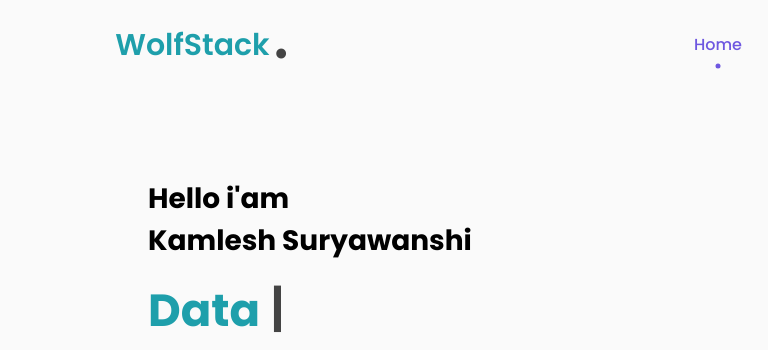
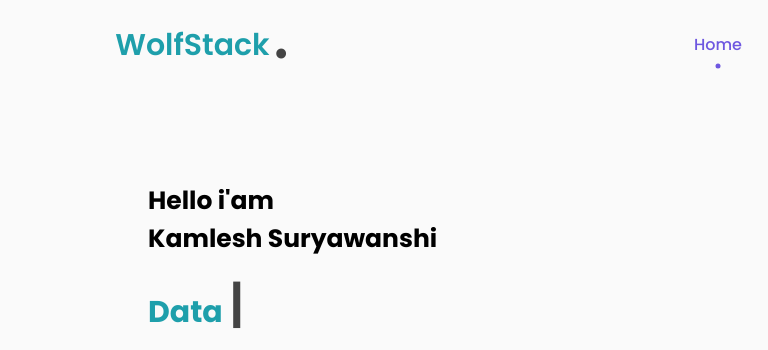
Before and after one commit to Raj12799/Portfolio, a plain HTML site: page index.html in a window 1280 px wide. Shown: the top 350 px of the page, 0-768 px from the left. Drawn offline with nearby package versions, Linux system fonts and the light colour scheme; grey boxes are pictures that could not be loaded.

Commit message:
Update style.css

```diff
--- a/assets/css/style.css
+++ b/assets/css/style.css
@@ -179,7 +179,7 @@ nav{
 
     font-size: 12px;
     border-radius: 5px;
-    font-size: 28px;
+    font-size: 25px;
     font-weight: 700;
 
 }
@@ -192,7 +192,7 @@ nav{
 .typedText{
     text-transform: capitalize;
     color: var(--text-color-third);
-    font-size: 45px;
+    font-size: 30px;
     font-weight: 800;
 }
 .featured-text-info{
```
